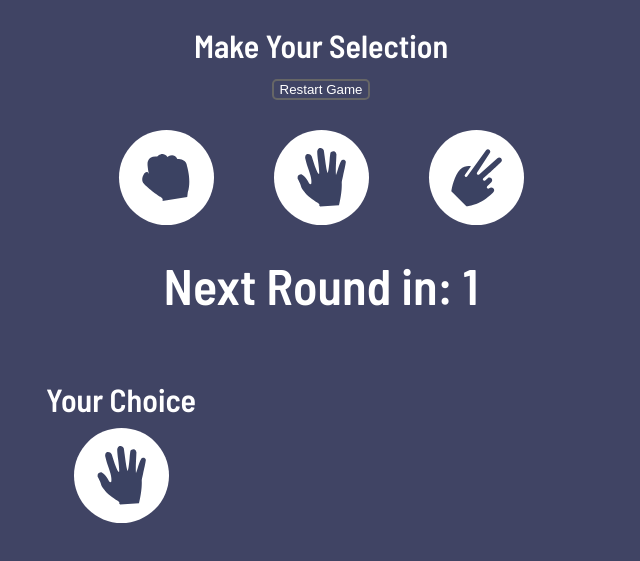
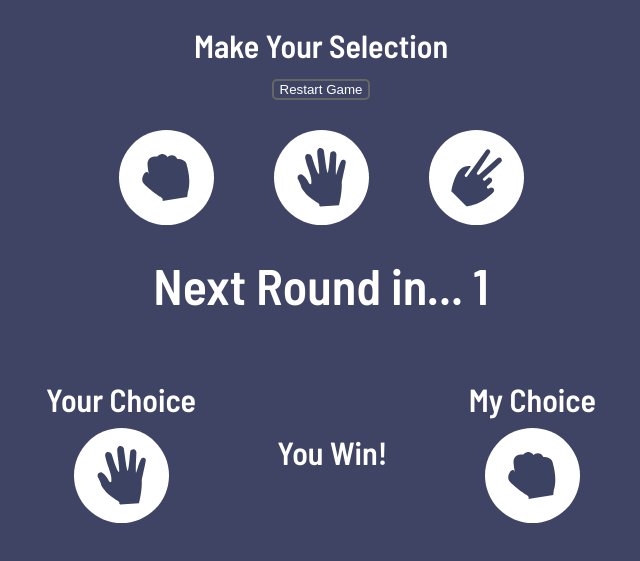
Before and after one commit to kchane/rock-paper-scissors-new, a plain HTML site: page index.html in a window 1280 px wide. Both pictures are taken after a click on the element 640 px from the left and 342 px from the top of the page. Shown: the part 165-726 px from the top of the page, without its empty margins (319-959 px from the left). Drawn offline with Linux system fonts and the light colour scheme.

Commit message:
finished the core ui may add some new features later

```diff
--- a/index.html
+++ b/index.html
@@ -42,13 +42,9 @@
     </div>
     <span class="selecttitle counter"></span>
     <div class="roundDisplay">
-        <span class="result pchoice">
+        <span class="result pchoice"></span>
         <span class="result display"></span>
-        <span class="result cchoice">
-            <!-- <div class="scissors">
-                <img class="scissors" src="images/icon-scissors.svg" alt="Scissors">
-            </div> -->
-        </span>
+        <span class="result cchoice"></span>
     </div>
 <script src="rps.js"></script>
 </body>
--- a/rps.js
+++ b/rps.js
@@ -128,10 +128,15 @@ function removeAllChildren(parent) {
     }
 }
 
-let timeleft = 3;
-var countDown = setInterval(function(){
-    while (timeleft > 0) {
-        counterDisplay.textContent = 'Next Round in: ' + timeleft;
-        timeleft--;
-    }
-}, 1000);
+function countDown() {
+    let i = 2;
+    counterDisplay.textContent = 'Next Round in... ' + 3
+    const counter = setInterval(() => {
+        if (i <= 0) {
+            clearInterval(counter)
+        } else {
+            counterDisplay.textContent = 'Next Round in... ' + i;
+            i--;
+        }
+    }, 1000);
+}
```
